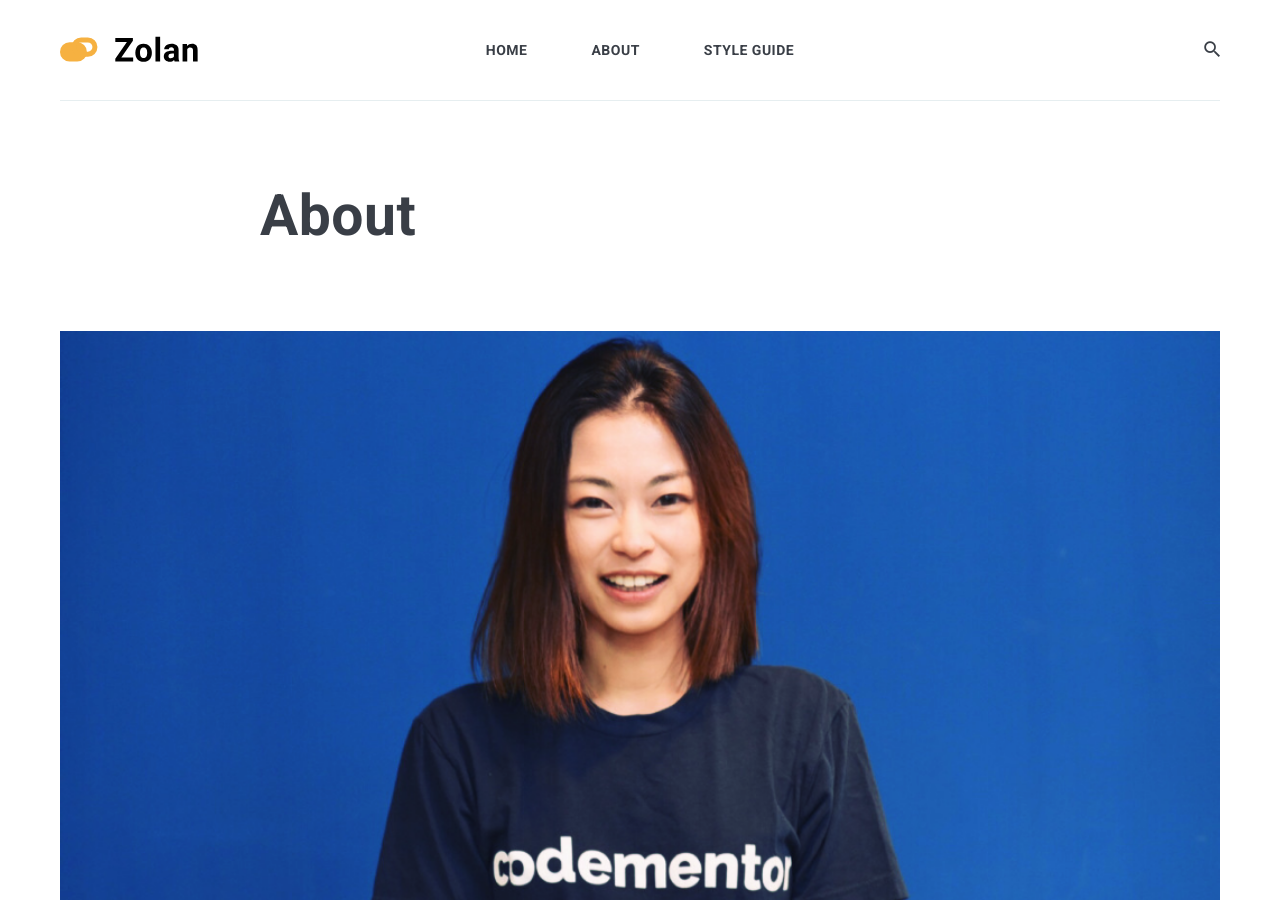
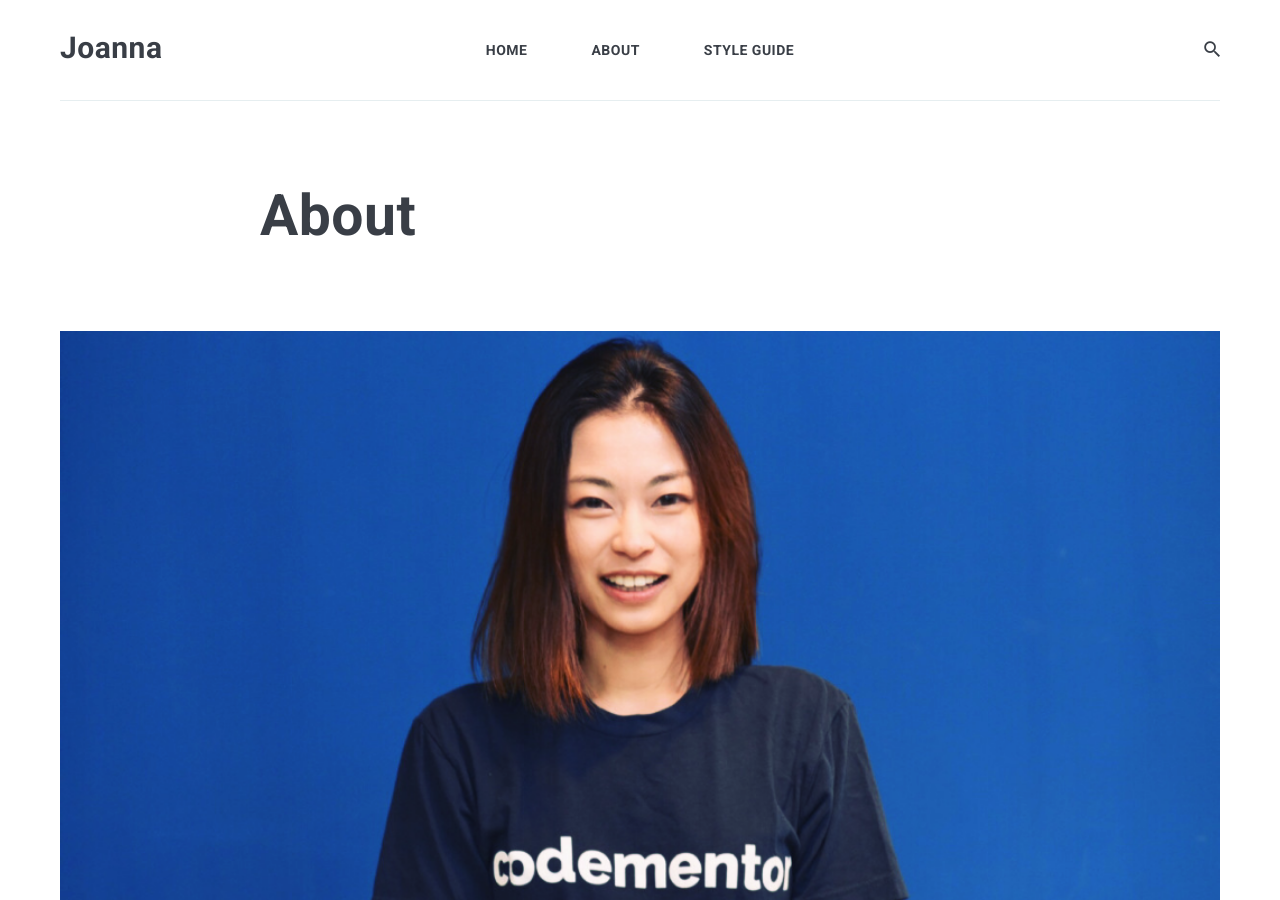
Before and after one commit to yuyaya2016/yuyaya2016.github.io, a Jekyll site: the page built from _pages/about.md, in a window 1280 px wide and 900 px high. Built offline with Jekyll 4.4.1, drawn with Linux system fonts in a browser that asks for light colours; nearby versions of some CDN libraries.

Commit message:
update setting

```diff
--- a/_data/settings.yml
+++ b/_data/settings.yml
@@ -1,7 +1,7 @@
 #-------------------------------
 # General Site Settings
 title: Joanna
-logo: logo.svg # You can add own logo.
+logo:  # You can add own logo.
 description: Joanna Portfolio
 
 
```
